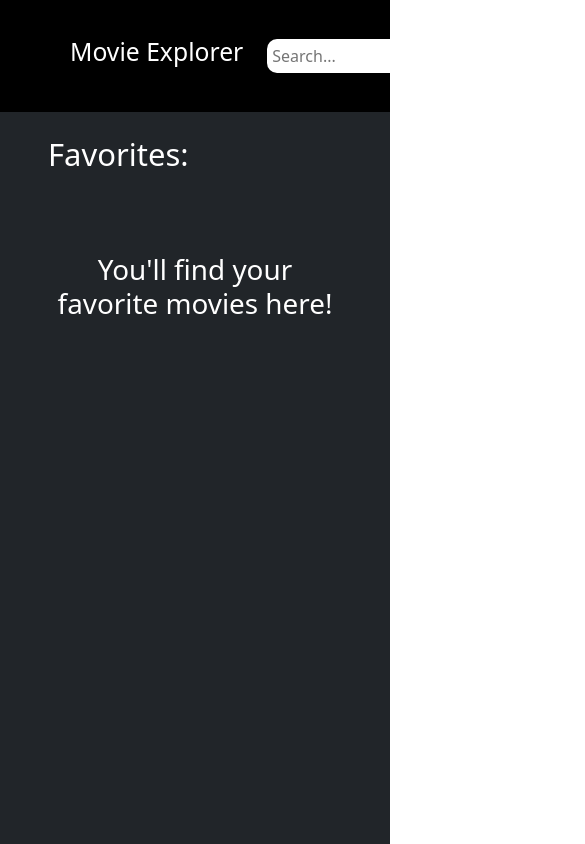
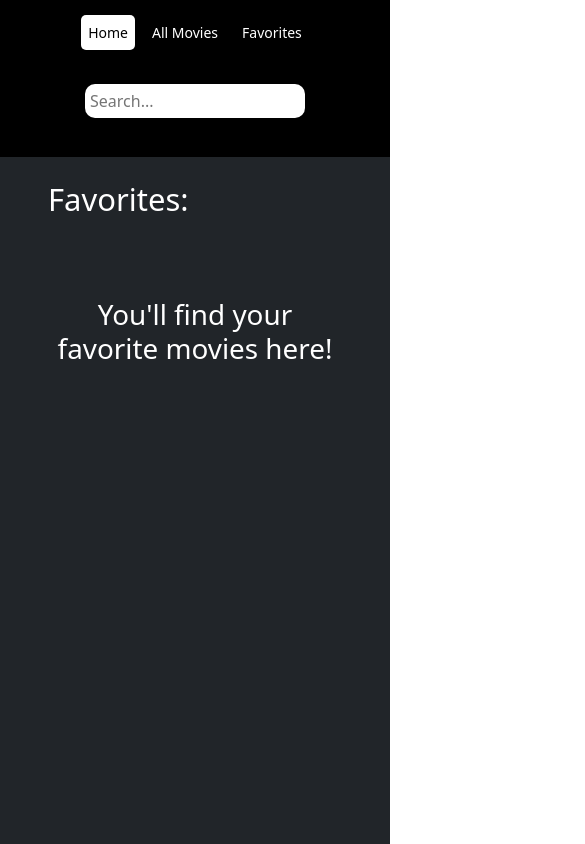
Before and after one commit to qusai20021341/Movie-Explorer, a React (Vite) app: page /favorites in a window 390 px wide. Shown: the top 844 px of the page, 585 px wide, since content can reach past the window. Built offline with nearby package versions, Linux system fonts and the light colour scheme.

Commit message:
Adding responsiveness

```diff
--- a/src/App.css
+++ b/src/App.css
@@ -1,6 +1,6 @@
 .movie-card{
-    width: 270px;
-    height: 360px;
+    width: 300px;
+    height: 400px;
     position: relative;
     border-radius: 10px;
     transition: 0.3s;
@@ -22,7 +22,6 @@
 .over-layer{
     border-radius: 10px;
     position: relative;
-
 }
 .movie-details{
     position: absolute;
@@ -78,8 +77,6 @@
     border-radius: 50%;
     transition: 0.3s;
     box-shadow: 0px 0px 10px black;
-
-
 }
 .favorite-icon:hover{
     font-size: 22px;
@@ -89,10 +86,9 @@
     display: flex;
     justify-content: end;
 }
-
 .movie-container {
   display: flex;
-  height: calc(100vh - 112px) ;
+  height: calc(100vh - 112px);
   background-color: black;
   position: relative;
 }
@@ -100,9 +96,7 @@
     width: 100%;
     object-fit: cover;
 }
-
 .image-overlay {
-  height: calc(100% - 112px) ;
   position: absolute;
   top: 0;
   left: 0;
@@ -112,21 +106,18 @@
   rgba(0, 0, 0, 0.801),
  rgba(0, 0, 0, .9));
 }
-
 .info-box {
   display: flex;
   flex-direction: column;
   align-items: center;
   gap: 4px;
 }
-
 .info-label {
   font-size: 0.7rem;
   text-transform: uppercase;
   letter-spacing: 0.08em;
   color: rgba(255, 255, 255, 0.45);
 }
-
 .info-value {
   font-size: 1rem;
   font-weight: 600;
@@ -134,15 +125,17 @@
 }
 .movie-wrapper {
     position: relative;
+    width: 300px;
 }
-
+.movie-wrapper .movie-card {
+    width: 100%;
+}
 .add-favorite {
     position: absolute;
     top: 5px;
     right: 5px;
     z-index: 100;
 }
-
 .favorite-icon {
     cursor: pointer;
     color: white;
@@ -151,3 +144,89 @@
     width: 100px;
     border-radius: 50%;
 }
+
+@media (max-width: 1024px) {
+    .navbar-brand {
+        display: none;
+    }
+
+    .header {
+        justify-content: center;
+        gap: 20px;
+        padding: 15px 30px;
+    }
+
+    .search-input {
+        width: 220px;
+    }
+
+    .movie-wrapper {
+        width: 230px;
+    }
+
+    .movie-wrapper .movie-card {
+        height: 310px;
+    }
+
+    .movie-card h5 {
+        font-size: 16px;
+    }
+}
+
+@media (max-width: 768px) {
+    .header {
+        flex-direction: column;
+        align-items: center;
+        padding: 15px 20px;
+        gap: 10px;
+    }
+
+    .links {
+        order: 1;
+    }
+
+    .search-box {
+        order: 2;
+    }
+
+    .search-input {
+        width: 260px;
+    }
+
+    .movie-wrapper {
+        width: 185px;
+    }
+
+    .movie-wrapper .movie-card {
+        height: 260px;
+    }
+
+    .movie-card h5 {
+        font-size: 13px;
+        margin-left: 8px;
+    }
+}
+
+@media (max-width: 480px) {
+    .movie-wrapper {
+        width: 160px;
+    }
+
+    .movie-wrapper .movie-card {
+        height: 225px;
+    }
+
+    .movie-card h5 {
+        font-size: 12px;
+    }
+
+    .links a {
+        padding: 7px;
+        margin: 0 5px;
+        font-size: 14px;
+    }
+
+    .search-input {
+        width: 220px;
+    }
+}
--- a/src/pages/AllMovies.jsx
+++ b/src/pages/AllMovies.jsx
@@ -63,7 +63,7 @@ const AllMovies = ({searchText,favoriteMoviesList,setFavoriteMoviesList}) => {
 
 
   return (
-    <div className="px-5 bg-dark" style={{ minHeight: "100vh",position:"relative" }}>
+    <div className="bg-dark" style={{ minHeight: "100vh",position:"relative" }}>
       {load?<p>Loading...</p>:
       <div>
            <div className="buttons d-flex justify-content-center gap-2 py-4">
@@ -72,8 +72,8 @@ const AllMovies = ({searchText,favoriteMoviesList,setFavoriteMoviesList}) => {
         <button className={`btn ${selection ==="upComing"?"btn-secondary":"btn-outline-secondary"}`}onClick={()=>setSelection("upComing")}>Upcoming</button>
       </div>
 
-      <h5 style={{textTransform:"capitalize"}} className="display-5 py-4 text-white">{selection}:</h5>
-      <div className="movies d-flex flex-wrap gap-3 pb-2 ">
+      <h5 style={{textTransform:"capitalize"}} className="display-5 py-4 px-5 text-white">{selection}:</h5>
+      <div className="movies d-flex flex-wrap gap-3 pb-2 justify-content-center ">
         {
           searchText.length ==0? moviesList.map((movie)=><MovieCard key={movie.id} movie={movie} favoriteMoviesList={favoriteMoviesList} setFavoriteMoviesList={setFavoriteMoviesList} />):
           searchedMovies.map((movie)=><MovieCard key={movie.id} movie={movie} favoriteMoviesList={favoriteMoviesList} setFavoriteMoviesList={setFavoriteMoviesList} />)
--- a/src/pages/Favorites.jsx
+++ b/src/pages/Favorites.jsx
@@ -47,7 +47,7 @@ const Favorites = ({
       ) : load ? (
         <p className="text-white text-center">Loading...</p>
       ) : (
-        <div className="movies d-flex flex-wrap gap-3 pb-2">
+        <div className="movies d-flex flex-wrap gap-3 pb-2 justify-content-center">
           {(searchText.length === 0 ? movies : filteredMovies).map((movie) => (
             <MovieCard
               key={movie.id}
--- a/src/pages/Home.jsx
+++ b/src/pages/Home.jsx
@@ -21,11 +21,13 @@ const Home = ({ searchText,favoriteMoviesList,setFavoriteMoviesList }) => {
   );
 
   return (
+
+
     <div className="px-5 bg-dark" style={{ minHeight: "100vh" }}>
       <h5 className="display-5 py-4 text-white"> Trending:</h5>
       {
         load?<h3 className="text-white">Loading...</h3>:
-        <div className=" d-flex flex-wrap gap-3 p-1 ">
+<div className="movies d-flex flex-wrap gap-3 pb-2 justify-content-center">
             {searchText.trim().length == 0
             ? trendingMoviesList.map((movie) => (
                 <MovieCard key={movie.id} movie={movie} favoriteMoviesList={favoriteMoviesList} setFavoriteMoviesList={setFavoriteMoviesList} />
```
